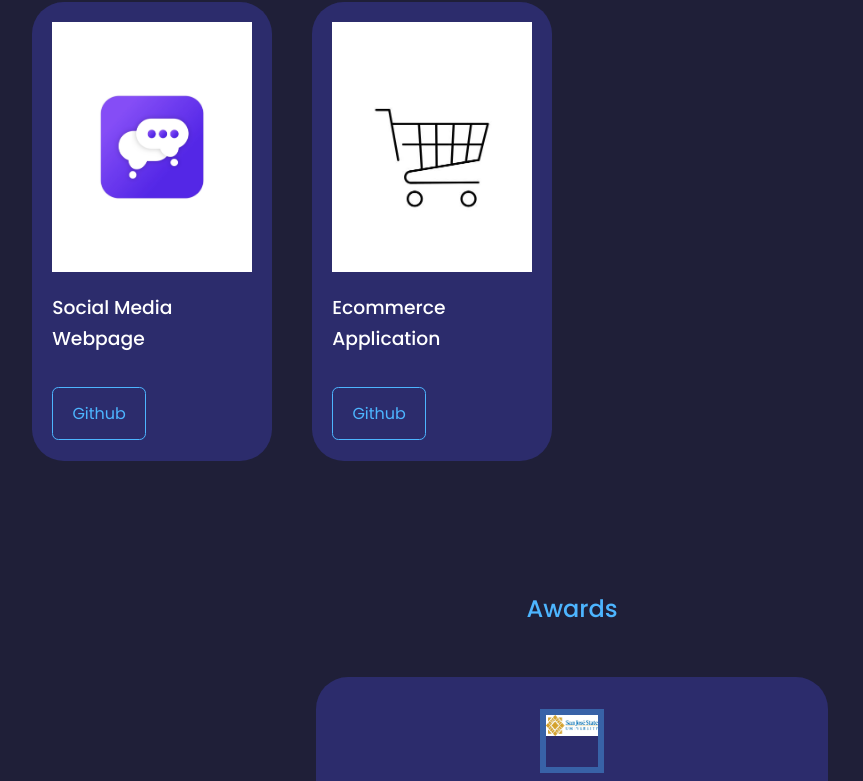
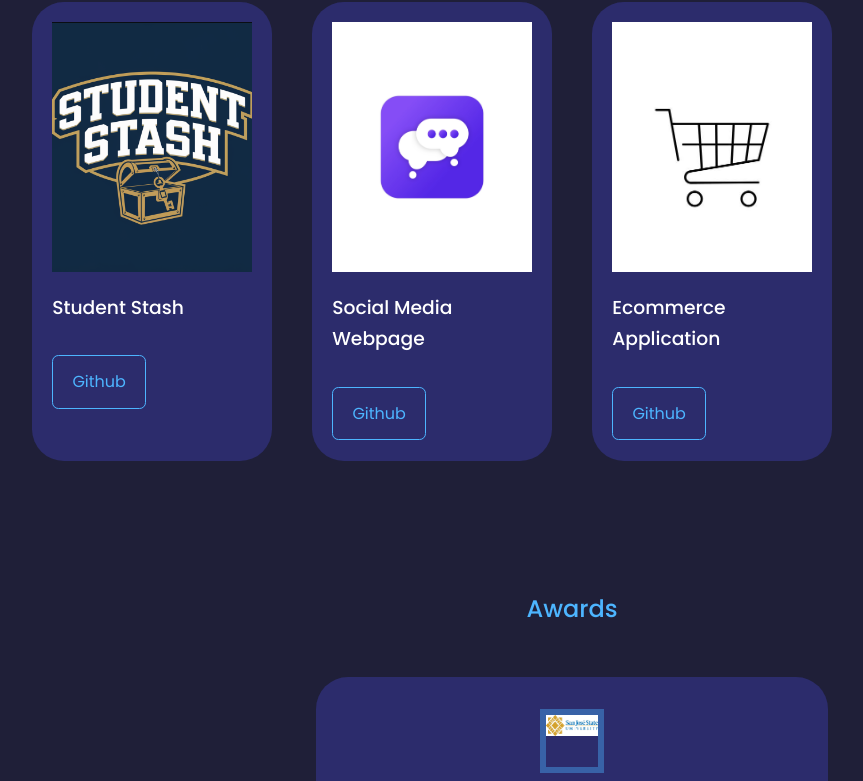
Before and after one commit to Hasnain7861/Hasnain7861.github.io, a React (Create React App) app: page / in a window 1280 px wide. Shown: the part 4651-5432 px from the top of the page, without its empty margins (68-931 px from the left). Built offline with nearby package versions, Linux system fonts and the light colour scheme.

Commit message:
Added student stash to projects

```diff
--- a/src/components/portfolio/Portfolio.jsx
+++ b/src/components/portfolio/Portfolio.jsx
@@ -7,6 +7,7 @@
 import Ecommerce_logo from '../../assets/ecommerce_logo.jpg'
 import scholarship_tracker_logo from '../../assets/Scholarship-tracker-logo.png'
 import fact_checker_logo from '../../assets/Fact-checker-logo.png'
+import student_stash_logo from '../../assets/Student-stash-logo.png'
 
 const Portfolio = () => {
   return (
@@ -54,6 +55,15 @@
 
         <article className="portfolio__item">
           < div className="portfolio__item.image">
+            <img src={student_stash_logo} alt="" />
+            <h3>Student Stash</h3>
+
+            <a href="https://github.com/CMPE133-Group-Project/student_stash" target="_blank"className='btn'>Github</a>
+          </div>
+        </article>
+
+        <article className="portfolio__item">
+          < div className="portfolio__item.image">
             <img src={messaging_Logo} alt="" />
             <h3>Social Media Webpage</h3>
 
```
Also changed, not shown: src/assets/Student-stash-logo.png (added).
